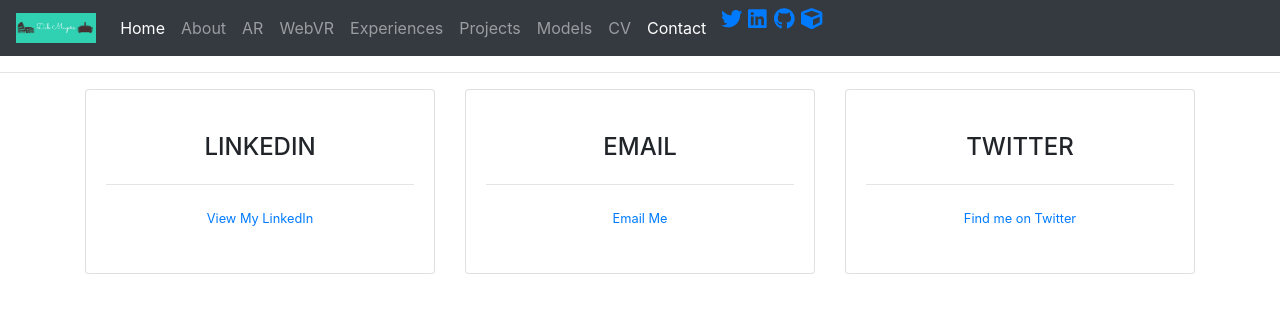
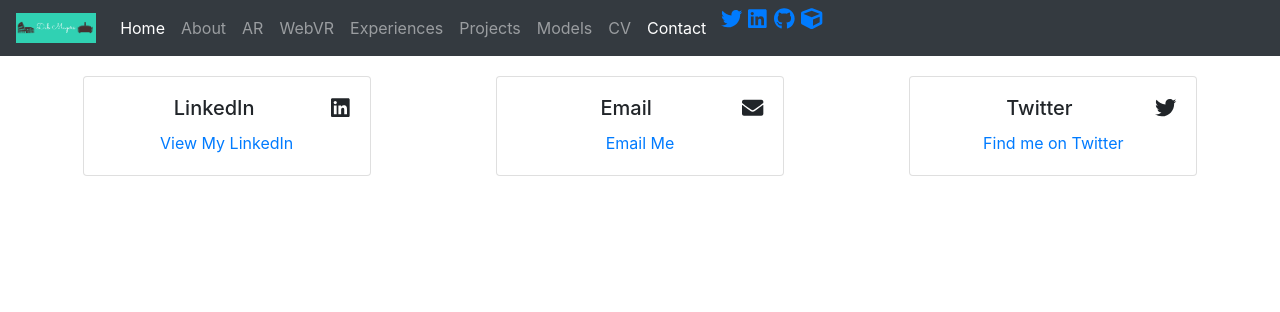
Before and after one commit to dmayers340/debmayers_react, a React (Create React App) app: page /contact in a window 1280 px wide. Shown: the top 312 px of the page. Built offline with nearby package versions, Linux system fonts and the light colour scheme.

Commit message:
Changed some css, added contact icons, and changed card styles in experience

```diff
--- a/src/App.css
+++ b/src/App.css
@@ -19,5 +19,6 @@
 .row {
   display: flex;
   direction: row;
-  justify-content: space-between;
+  justify-content: space-around;
+  margin: 20px;
 }
--- a/src/Components/Contact.js
+++ b/src/Components/Contact.js
@@ -1,46 +1,33 @@
 import React from 'react';
+import { FontAwesomeIcon } from "@fortawesome/react-fontawesome";
+import { faEnvelope } from "@fortawesome/free-solid-svg-icons";
+import { Card } from 'react-bootstrap';
 
 export const Contact = () => {
     return (
-        <div class="container">
-            <div class="row">
-                <div class="col-md-4 mb-3 mb-md-0">
-                    <div class="card py-4 h-100">
-                        <div class="card-body text-center">
-                            <i class="fa fa-linkedin text-primary mb-2"></i>
-                            <h4 class="text-uppercase m-0">LinkedIn</h4>
-                            <hr class="my-4" />
-                            <div class="small text-black-50">
-                                <a href="https://www.linkedin.com/in/deborahmayers">View My LinkedIn</a>
-                            </div>
-                        </div>
-                    </div>
-                </div>
-                <div class="col-md-4 mb-3 mb-md-0">
-                    <div class="card py-4 h-100">
-                        <div class="card-body text-center">
-                            <i class="fa fa-envelope text-primary mb-2"></i>
-                            <h4 class="text-uppercase m-0">Email</h4>
-                            <hr class="my-4" />
-                            <div class="small text-black-50">
-                                <a href="mailto:dmayers340@gmail.com.com?Subject=Hello%20Contacting%20After%20Visiting%20Your%20Website">Email Me</a>
-                            </div>
-                        </div>
-                    </div>
-                </div>
-                <div class="col-md-4 mb-3 mb-md-0">
-                    <div class="card py-4 h-100">
-                        <div class="card-body text-center">
-                            <i class="fa fa-twitter text-primary mb-2"></i>
-                            <h4 class="text-uppercase m-0">Twitter</h4>
-                            <hr class="my-4" />
-                            <div class="small text-black-50">
-                                <a href="https://twitter.com/debmayers24">Find me on Twitter</a>
-                            </div>
-                        </div>
-                    </div>
-                </div>
-            </div>
+        <div class = "row">
+            <Card style={{ width: '18rem' }}>
+                <Card.Body>
+                    <FontAwesomeIcon pull = "right" size="lg" icon={['fab', 'linkedin']} />
+                    <Card.Title>LinkedIn</Card.Title>
+                    <a href="https://www.linkedin.com/in/deborahmayers">View My LinkedIn</a>
+                </Card.Body>
+            </Card>
+
+            <Card style={{ width: '18rem' }}>
+                <Card.Body>
+                    <FontAwesomeIcon pull = "right" size="lg" icon={faEnvelope} />
+                    <Card.Title>Email</Card.Title>
+                    <a href="mailto:dmayers340@gmail.com.com?Subject=Hello%20Contacting%20After%20Visiting%20Your%20Website">Email Me</a>
+                </Card.Body>
+            </Card>
+            <Card style={{ width: '18rem' }}>
+                <Card.Body>
+                    <FontAwesomeIcon pull = "right" size="lg" icon={['fab', 'twitter']} />
+                    <Card.Title>Twitter</Card.Title>
+                    <a href="https://twitter.com/debmayers24">Find me on Twitter</a>
+                </Card.Body>
+            </Card>
         </div>
     )
 }
--- a/src/Components/Experience.js
+++ b/src/Components/Experience.js
@@ -1,11 +1,16 @@
 import React from 'react';
+import {experiences} from '../config/debstuff.json';
+
 
 export const Experience = (props) => {
-    console.log(props);
+    const currentExperienceName = props.match.params.name;
+    console.log("experience name", currentExperienceName);
     console.log('Experienceasdsf');
+    const currentExperience = experiences.includes(props.match.params.name);
+
     return(
     <div>
-        <h1>{props.match.params.id}</h1>
+        <h1>{props.match.params.name}</h1>
         Clicked!
     </div>
     )
--- a/src/Components/ExperienceList.js
+++ b/src/Components/ExperienceList.js
@@ -6,16 +6,19 @@
 
 export const ExperienceList = ({match}) => {
     console.log(match);
-    return (experiences.map(experience => {
     return (
-            <Card>
+        <div className = 'row'>
+            {experiences.map(experience => {
+                    return (
+                        <Card style={{ width: '20rem' }}>
                             <Card.Title>{experience.name}</Card.Title>
                             <Card.Img variant="top" src={experience.image}/>
                             <Card.Text>{experience.description}</Card.Text>
                             <Link to={`${match.url}/${experience.name}`}>Go to {experience.name}</Link>
                             <Route path={`${match.path}/:id`} exact component={Experience} />
                         </Card>
-
                     )
-    }))
+                })}
+        </div>
+    )
 }
--- a/src/Components/Home.js
+++ b/src/Components/Home.js
@@ -1,34 +1,33 @@
 import React from 'react';
 import { TwitterTimelineEmbed } from 'react-twitter-embed';
+import { Card } from 'react-bootstrap';
 
 export const Home = () => {
     return (
-        <div className="main-container">
-            <div className="row">
-                <div className="col-md-6">
-                    <div className="centerContent">
-                        <div className="selfCenter standardWidth">
+        <div className = "row">
+            <Card style={{ width: '20rem' }}>
+                <Card.Body>
+                    <Card.Img variant="top" alt="Myself in front of a Classical Sculpture" src={process.env.PUBLIC_URL + '/img/CLSTMuesum.jpg'} />
+                    <Card.Text>
+                        Hi! Welcome to my site. I'm currently rebuilding it using React. Apologies for the construction, but check back soon and it may be working again!
+                    </Card.Text>
+                </Card.Body>
+            </Card>
+
+            <Card style={{ width: '20rem' }}>
+                <Card.Body>
                     <TwitterTimelineEmbed
                         sourceType="profile"
                         screenName="debmayers24"
                         options={{height: 600}}
                     />
-                        </div>
-                    </div>
-                </div>
+                </Card.Body>
+            </Card>
 
-                <div className="col-md-6">
-                    Hi! Welcome to my site. I'm currently rebuilding it using React. Apologies for the construction, but check back soon and it may be working again!
-                    <img className = "image" alt="Myself in front of a Classical Sculpture" src={process.env.PUBLIC_URL + '/img/CLSTMuesum.jpg'} />
-                </div>
-            </div>
-            <hr />
-            <div className="row">
-                <div className="col-md-6">
-                    <img className = "image" src={process.env.PUBLIC_URL + '/img/altarfire.png'} alt="Altar flame working" /><br />
-                </div>
-
-                <div className="col-md-6">
+            <Card style={{ width: '20rem' }}>
+                <Card.Body>
+                    <Card.Img variant="top" src={process.env.PUBLIC_URL + '/img/altarfire.png'} alt="Altar flame working" />
+                    <Card.Text>
                         Here are a few links to find me at various places on the internet:
                         <ul>
                         <li className = "link-text"><a href="https://sketchfab.com/debmayers24">Sketchfab</a></li>
@@ -38,21 +37,19 @@
                         <li className = "link-text"><a href="https://www.researchgate.net/publication/329104765_Remembering_Mithras_Can_VR_be_used_to_learn_about_the_past">Research
                                 Gate: Dissertation</a></li>
                     </ul>
-                </div>
-            </div>
+                    </Card.Text>
+                </Card.Body>
+            </Card>
 
-            <hr />
-            <div className="row">
-                <div className="col-md-6">
-                    <h2><strong>Last Project:</strong></h2><br />
-                    <h4><strong>Carrawburgh Mithraeum</strong></h4><br />
-                    <strong>Description:</strong><br />
-                    Research question: Is VR an Effective Tool for Learning About the Past? <br />
-                </div>
-                <div className="col-md-6">
-                    <img className="image" src={process.env.PUBLIC_URL + '/img/Mithraeum_Front.jpg'} alt="Front of the Temple to Mithras at Carrawburgh"/>
-                </div>
-            </div>
+            <Card style={{ width: '20rem' }}>
+                <Card.Body>
+                    <Card.Img variant="top" src={process.env.PUBLIC_URL + '/img/Mithraeum_Front.jpg'} alt="Front of the Temple to Mithras at Carrawburgh" />
+                    <Card.Text>
+                        Last Project: Carrawburgh Mithraeum VR Experience.
+                        Research question: Is VR an Effective Tool for Learning About the Past?
+                    </Card.Text>
+                </Card.Body>
+            </Card>
         </div>
     )
 }
--- a/src/Components/Navbar.js
+++ b/src/Components/Navbar.js
@@ -41,7 +41,7 @@
             </Nav>
         </Navbar.Collapse>
       </Navbar>
-      <hr />
+
         <Switch>
           <Route exact path='/' component={Home} />
           <Route exact path='/contact' component={Contact} />
--- a/src/Components/Project.js
+++ b/src/Components/Project.js
@@ -17,7 +17,7 @@
             </Card>
 
         ) : (
-            <Card style={{ width: '18rem' }}>
+            <Card style={{ width: '20rem' }}>
                 <Card.Body>
                 <Card.Title>{project.name}</Card.Title>
                 <Card.Img variant="top" src={project.imageUrls} />
--- a/src/config/debstuff.json
+++ b/src/config/debstuff.json
@@ -72,7 +72,7 @@
         {
             "name": "University of Glasgow Main Building",
             "description": "Main Building, University of Glasgow",
-            "imageUrls": "img/INSIDE_TOP_FIXED",
+            "imageUrls": "img/university_render.png",
             "extraUrls": ""
         },
         {
```
Lines whose indentation alone changed are shown as unchanged.
